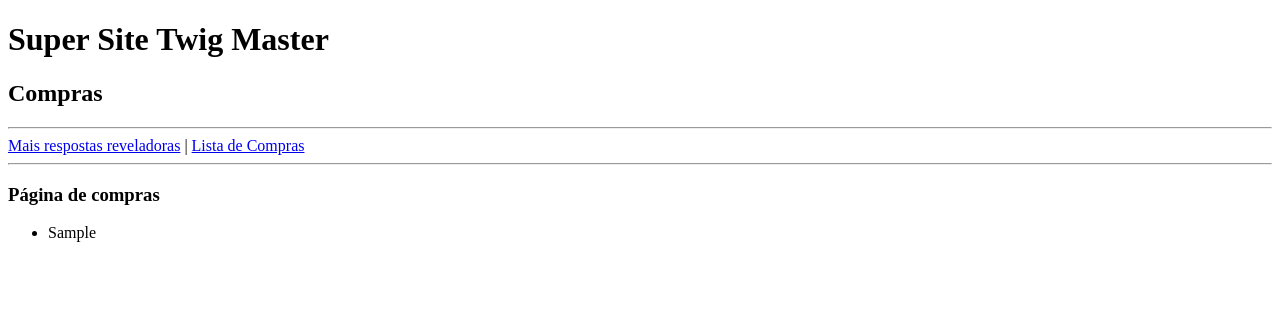
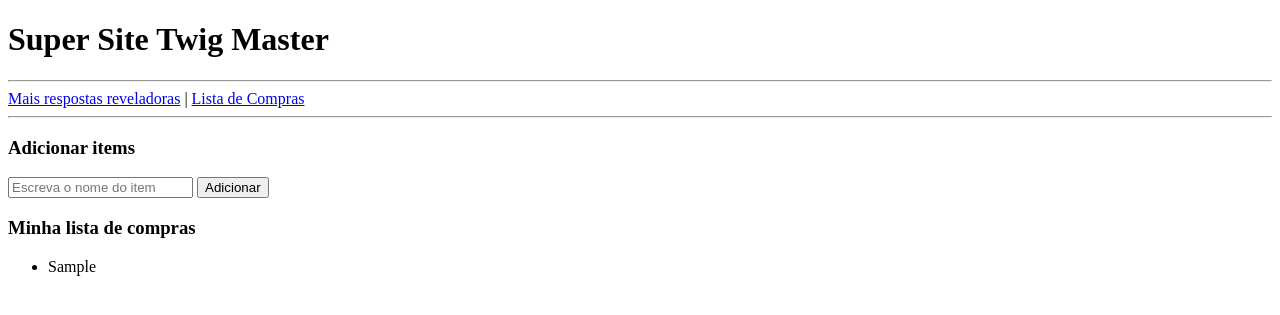
Before and after one commit to alec-boi/abacaxi-twig, a PHP site: page /compras in a window 1280 px wide. Shown: the top 315 px of the page. Run offline with PHP 8.4, Linux system fonts and the light colour scheme; tables that the repository leaves empty hold one stand-in row (values such as "Sample post").

Commit message:
adição de form lista de compras

```diff
--- a/compras.php
+++ b/compras.php
@@ -7,6 +7,5 @@ $dados = $pdo->query('SELECT * FROM compras');
 $comp = $dados->fetchAll(PDO::FETCH_ASSOC);
 
 echo $twig->render('compras.html', [
-    'titulo' => 'Compras',
     'compras' => $comp,
 ]);
--- a/templates/compras.html
+++ b/templates/compras.html
@@ -2,7 +2,15 @@
 
 {% block conteudo %}
 
-    <h3>Página de compras</h3>
+    <h3>Adicionar items</h3>
+
+    <form action="compras_adc.php" method="POST">
+        <input type="text" name="item" placeholder="Escreva o nome do item">
+
+        <input type="submit" value="Adicionar">
+    </form>
+
+    <h3>Minha lista de compras</h3>
     <ul>
 
         {% for compra in compras %}
```
